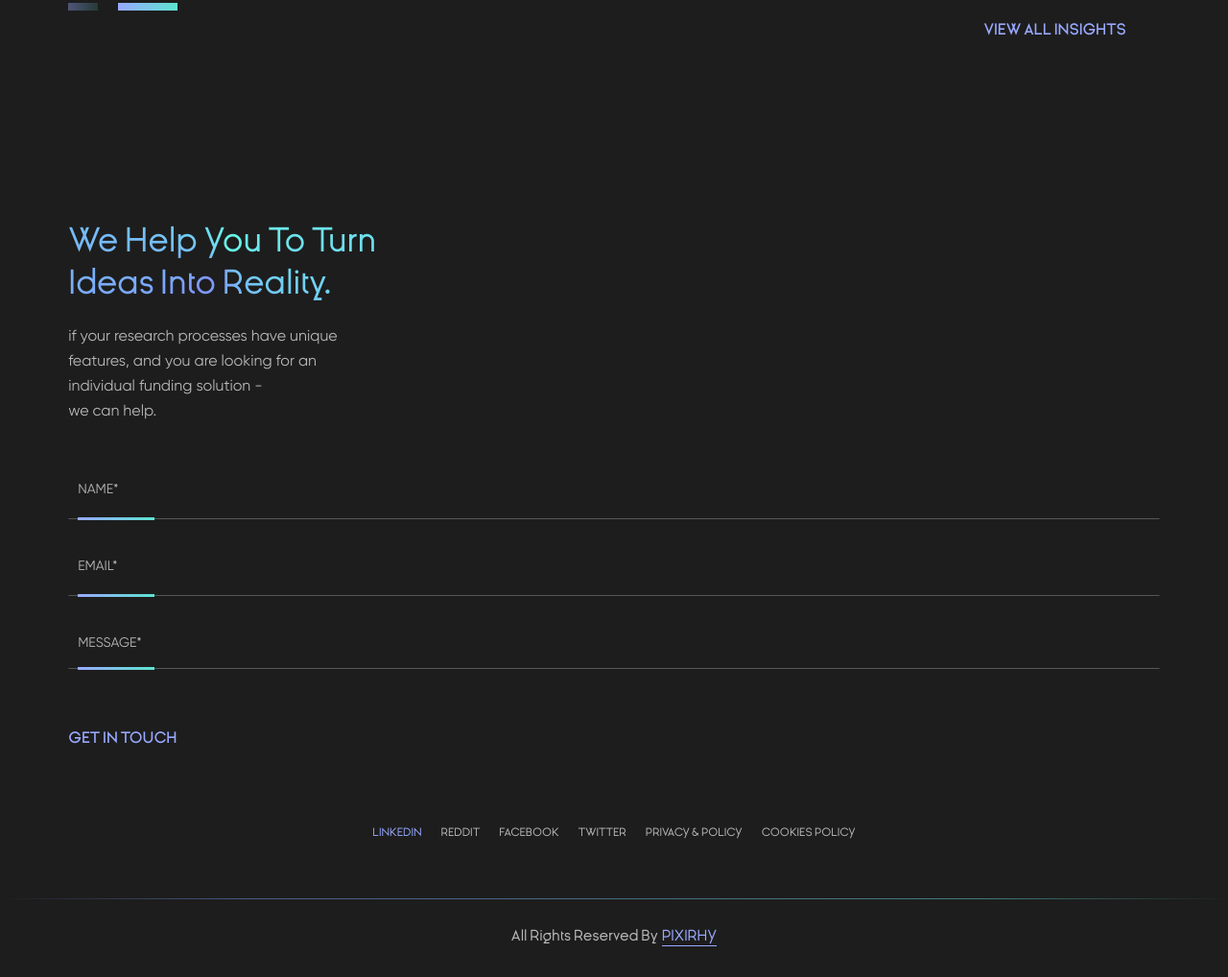
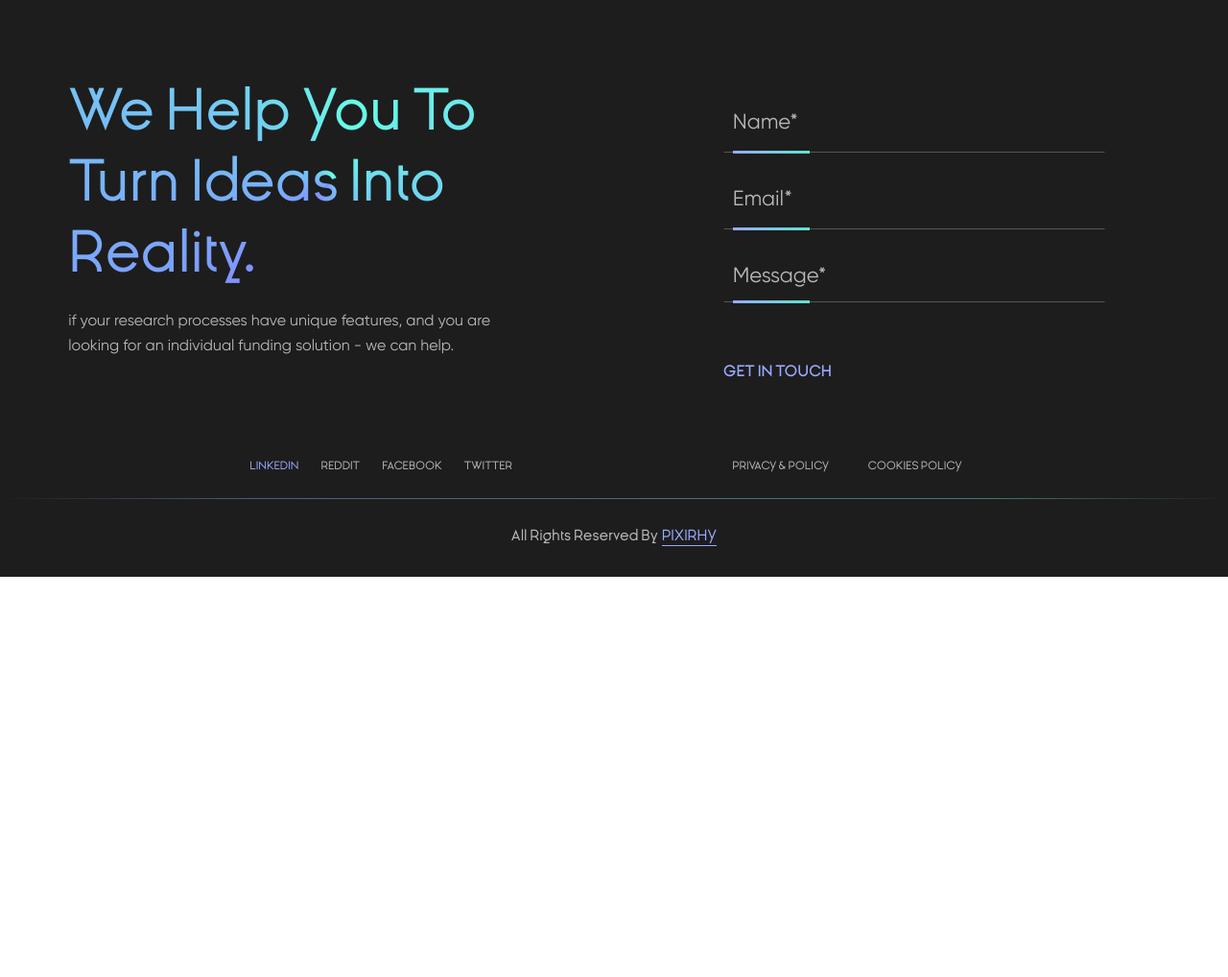
Before and after one commit to starandry/Aries, a website: page page/index.html in a window 1280 px wide. Shown: the part 5293-6311 px from the top of the page at 96% size. After the commit the page ends 5894 px from the top, so only its background shows below. Drawn offline with nearby package versions, Linux system fonts and the light colour scheme; files that its build step writes are made by us from their sources; files whose address does not match are found by name.

Commit message:
complete

```diff
--- a/common/_helpers.scss
+++ b/common/_helpers.scss
@@ -6,7 +6,9 @@
   background-color: $color-grey;
 }
 
-._flex-container {
-  @include rowing(space-between);
-  padding: 10% 0 7%;
+@include desktop {
+  ._flex-container {
+    @include rowing(space-between);
+    padding: 10% 0 7%;
+  }
 }
--- a/common/_index.scss
+++ b/common/_index.scss
@@ -2,6 +2,6 @@
 @import "reset";
 @import "variables";
 @import "mixines";
+@import "media-breakpoints";
 @import "helpers";
-@import "media-breakpoints";
 @import "generals";
--- a/components/footer/_footer-media.scss
+++ b/components/footer/_footer-media.scss
@@ -0,0 +1,46 @@
+@include laptop {
+  .footer-nav {
+    @include rowing(space-evenly, null, row);
+
+    > .policy-links {
+      padding: 0;
+    }
+  }
+}
+
+@include desktop {
+  .footer-nav {
+    @include rowing(space-between);
+    padding: 20px 0 90px;
+  }
+
+  .social-links {
+    > .network-link {
+      padding-left: 30px;
+    }
+  }
+
+  .policy-links {
+    > .network-link {
+      padding-right: 30px;
+    }
+  }
+
+  .social-links, .policy-links {
+    @include sizes(unset);
+
+    > .network-link {
+      font-size: $extra-mini-font;
+      letter-spacing: 4px;
+    }
+  }
+
+  .basement {
+    text-transform: uppercase;
+    letter-spacing: 4px;
+
+    > .company-protection {
+      border-bottom: unset;
+    }
+  }
+}
--- a/components/footer/_footer.scss
+++ b/components/footer/_footer.scss
@@ -1,14 +1,18 @@
-.networks-list {
-  @include rowing(center);
-  flex-wrap: wrap;
-  padding-bottom: 40px;
+.footer-nav {
+  @include rowing(null, center, column);
 }
 
-.item-networks {
-  padding: 0 10px 20px;
+.policy-links {
+  padding-bottom: 25px;
+}
+
+.social-links, .policy-links {
+  @include rowing(space-evenly);
+  @include sizes(320px);
 
   > .network-link {
     @include fonts($main-font, $semi-mini-font, $color-grey3, $inscription-line-height);
+    padding-bottom: 25px;
 
     &:hover {
       color: $color-purple2;
--- a/components/registration/_registration-media.scss
+++ b/components/registration/_registration-media.scss
@@ -0,0 +1,41 @@
+@include tablet {
+  .title-reg {
+    @include sizes(unset);
+  }
+
+  .custom-br {
+    display: none;
+  }
+}
+
+@include laptop {
+  .registration {
+    @include rowing();
+  }
+
+  .text-block {
+    @include sizes(60%);
+
+    .title-reg {
+      @include sizes(80%);
+      font-size: $desktop-font;
+      line-height: $h2-desktop-line-height;
+    }
+
+    .desc-reg {
+      @include sizes(72%);
+    }
+  }
+
+  .contact-form {
+    @include sizes(35%);
+    padding-top: 40px;
+  }
+
+  .label-name,
+  .label-email,
+  .text-message {
+    text-transform: unset;
+    font-size: $extra-small-font;
+  }
+}
--- a/components/registration/_registration.scss
+++ b/components/registration/_registration.scss
@@ -36,6 +36,7 @@
 .text-message {
   @include fonts($secondary-font, $mini-font, $color-grey3, $position-line-height);
   padding-left: 10px;
+  text-transform: uppercase;
 }
 
 .name-text,
--- a/page/index.html
+++ b/page/index.html
@@ -545,27 +545,29 @@
     </section>
     <div class="container">
       <section class="registration">
+        <div class="text-block">
           <h2 class="title-reg">
             We Help You To Turn
             Ideas Into Reality.
           </h2>
           <p class="desc-reg">
-          if your research processes have unique <br/>
-          features, and you are looking for an <br/>
-          individual funding solution - <br/>
+            if your research processes have unique <br class="custom-br"/>
+            features, and you are looking for an <br class="custom-br"/>
+            individual funding solution - <br class="custom-br"/>
             we can help.
           </p>
-        <form action="" method="POST">
+        </div>  <!--text-block-->
+        <form action="" method="POST" class="contact-form">
           <div class="group-name">
-            <label class="label-name" for="name">NAME*</label>
+            <label class="label-name" for="name">Name*</label>
             <input class="name-text" type="text" id="name"/>
           </div>   <!--group-name-->
           <div class="group-email">
-            <label class="label-email" for="email">EMAIL*</label>
+            <label class="label-email" for="email">Email*</label>
             <input class="email-text" type="email" id="email"/>
           </div>   <!-- group-email-->
           <div class="group-message">
-            <span class="text-message">MESSAGE*</span>
+            <span class="text-message">Message*</span>
             <label class="input-sizer stacked">
               <textarea class="textarea" oninput="this.parentNode.dataset.value = this.value" rows="1"></textarea>
             </label>
@@ -585,26 +587,18 @@
 <footer>
   <div class="block _grey-bg">
     <div class="container">
-      <ul class="networks-list">
-        <li class="item-networks">
+      <div class="footer-nav">
+        <div class="social-links">
           <a href="" class="network-link active-network-link">LINKEDIN</a>
-        </li>
-        <li class="item-networks">
           <a href="" class="network-link">REDDIT</a>
-        </li>
-        <li class="item-networks">
           <a href="" class="network-link">FACEBOOK</a>
-        </li>
-        <li class="item-networks">
           <a href="" class="network-link">TWITTER</a>
-        </li>
-        <li class="item-networks">
+        </div>  <!--social-links-->
+        <div class="policy-links">
           <a href="" class="network-link">PRIVACY &amp; POLICY</a>
-        </li>
-        <li class="item-networks">
           <a href="" class="network-link">COOKIES POLICY</a>
-        </li>
-      </ul>
+        </div>  <!--policy-links-->
+      </div>
     </div>  <!--container-->
     <div class="separator"></div>   <!--separator-->
     <div class="basement">
```
Lines whose indentation alone changed are shown as unchanged.
